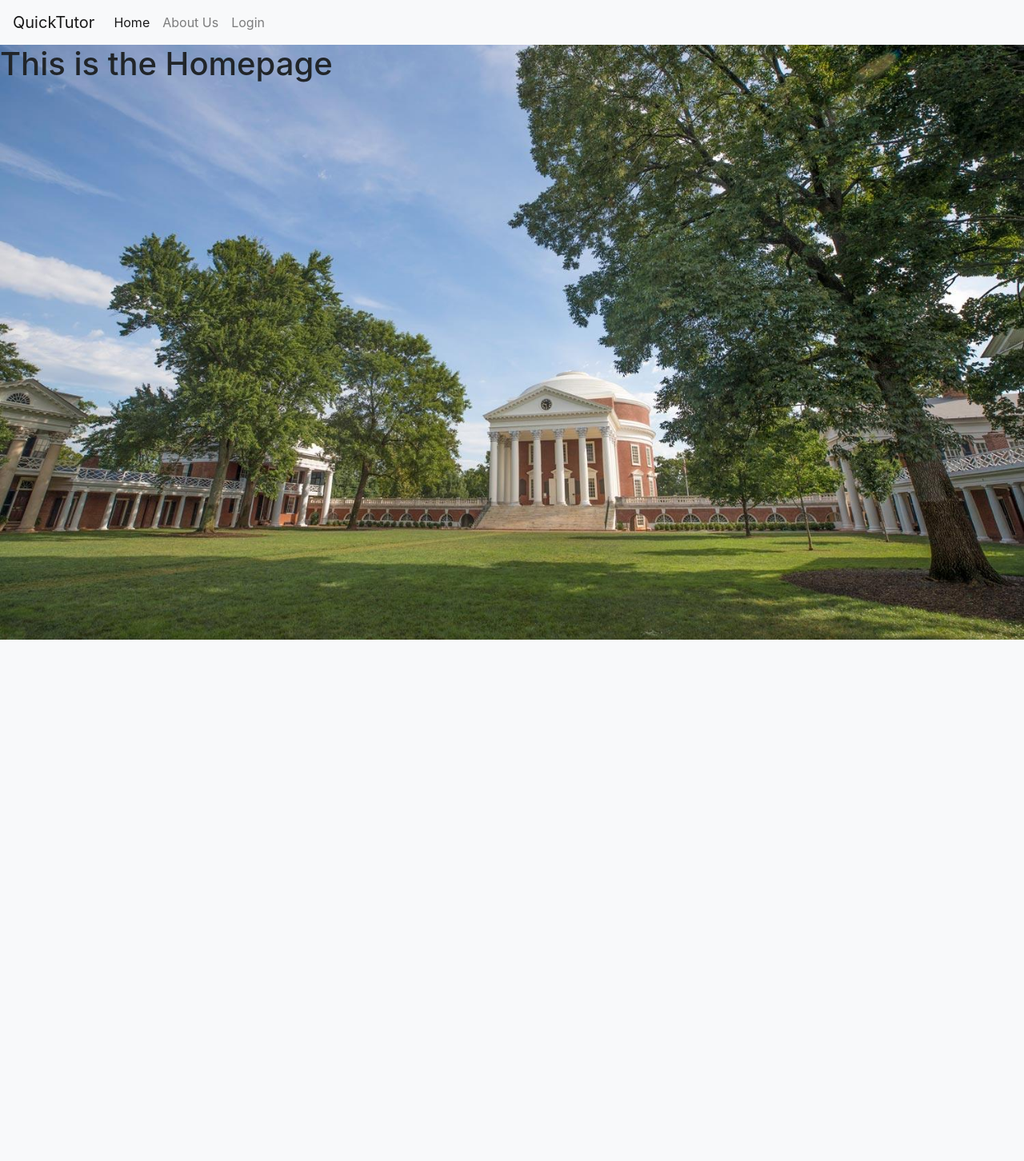
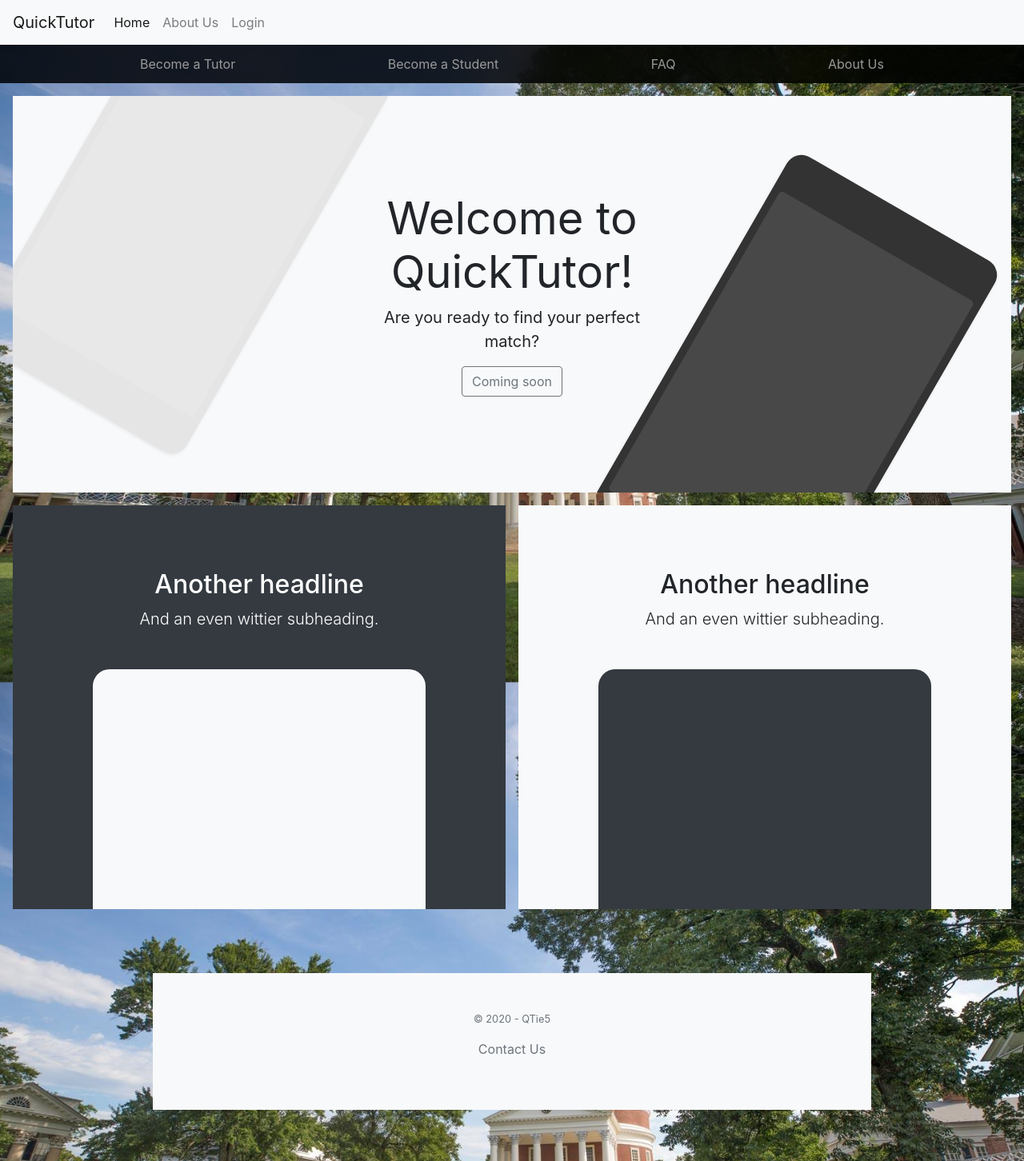
Before and after one commit to jam3gw/QuickTutorApp, a Django app: page / in a window 1280 px wide. Shown: the whole page at 80% size. Before the commit the page ends 800 px from the top, so only its background shows below. Run offline with Django 3.2, Linux system fonts and the light colour scheme; some libraries are stand-ins or nearby versions.

Commit message:
Used bootstrap "product" model for basic homepage structure

```diff
--- a/QuickTutor/static/homepage_style.css
+++ b/QuickTutor/static/homepage_style.css
@@ -1,8 +1,79 @@
-li link {
-    color: green;
-}
-
 body {
     background: url('images/tundy.jpg') no-repeat center center fixed;
     background-size: cover;
 }
+
+.container {
+    max-width: 960px;
+  }
+
+  /*
+   * Custom translucent site header
+   */
+
+  .site-header {
+    background-color: rgba(0, 0, 0, .85);
+    -webkit-backdrop-filter: saturate(180%) blur(20px);
+    backdrop-filter: saturate(180%) blur(20px);
+  }
+  .site-header a {
+    color: #999;
+    transition: ease-in-out color .15s;
+  }
+  .site-header a:hover {
+    color: #fff;
+    text-decoration: none;
+  }
+
+  /*
+   * Dummy devices (replace them with your own or something else entirely!)
+   */
+
+  .product-device {
+    position: absolute;
+    right: 10%;
+    bottom: -30%;
+    width: 300px;
+    height: 540px;
+    background-color: #333;
+    border-radius: 21px;
+    -webkit-transform: rotate(30deg);
+    transform: rotate(30deg);
+  }
+
+  .product-device::before {
+    position: absolute;
+    top: 10%;
+    right: 10px;
+    bottom: 10%;
+    left: 10px;
+    content: "";
+    background-color: rgba(255, 255, 255, .1);
+    border-radius: 5px;
+  }
+
+  .product-device-2 {
+    top: -25%;
+    right: auto;
+    bottom: 0;
+    left: 5%;
+    background-color: #e5e5e5;
+  }
+
+
+  /*
+   * Extra utilities
+   */
+
+  .flex-equal > * {
+    -ms-flex: 1;
+    flex: 1;
+  }
+  @media (min-width: 700px) {
+    .flex-md-equal > * {
+      -ms-flex: 1;
+      flex: 1;
+    }
+  }
+
+  .overflow-hidden { overflow: hidden; }
--- a/QuickTutor/templates/QuickTutor/homepage.html
+++ b/QuickTutor/templates/QuickTutor/homepage.html
@@ -22,4 +22,51 @@
       </ul>
     </div>
   </nav>
-<h1>This is the Homepage</h1>
+
+<nav class="site-header sticky-top py-1">
+  <div class="container d-flex flex-column flex-md-row justify-content-between">
+    <a class="py-2 d-none d-md-inline-block" href="#">Become a Tutor</a>
+    <a class="py-2 d-none d-md-inline-block" href="#">Become a Student</a>
+    <a class="py-2 d-none d-md-inline-block" href="#">FAQ</a>
+    <a class="py-2 d-none d-md-inline-block" href="#">About Us</a>
+  </div>
+</nav>
+
+<div class="position-relative overflow-hidden p-3 p-md-5 m-md-3 text-center bg-light">
+  <div class="col-md-5 p-lg-5 mx-auto my-4">
+    <h1 class="display-4 font-weight-normal"> Welcome to QuickTutor!</h1>
+    <p class="lead font-weight-normal">Are you ready to find your perfect match?</p>
+    <a class="btn btn-outline-secondary" href="#">Coming soon</a>
+  </div>
+  <div class="product-device shadow-sm d-none d-md-block"></div>
+  <div class="product-device product-device-2 shadow-sm d-none d-md-block"></div>
+</div>
+
+<div class="d-md-flex flex-md-equal w-100 my-md-3 pl-md-3">
+  <div class="bg-dark mr-md-3 pt-3 px-3 pt-md-5 px-md-5 text-center text-white overflow-hidden">
+    <div class="my-3 py-3">
+      <h2 class="display-5">Another headline</h2>
+      <p class="lead">And an even wittier subheading.</p>
+    </div>
+    <div class="bg-light shadow-sm mx-auto" style="width: 80%; height: 300px; border-radius: 21px 21px 0 0;"></div>
+  </div>
+  <div class="bg-light mr-md-3 pt-3 px-3 pt-md-5 px-md-5 text-center overflow-hidden">
+    <div class="my-3 p-3">
+      <h2 class="display-5">Another headline</h2>
+      <p class="lead">And an even wittier subheading.</p>
+    </div>
+    <div class="bg-dark shadow-sm mx-auto" style="width: 80%; height: 300px; border-radius: 21px 21px 0 0;"></div>
+  </div>
+</div>
+
+<footer class="container py-5">
+  <div class="position-relative overflow-hidden p-3 p-md-5 m-md-3 text-center bg-light">
+    <div class="col-md-5 mx-auto my-0">
+  <div class="row">
+    <div class="col-12 col-md">
+      <small class="d-block mb-3 text-muted">&copy; 2020 - QTie5</small>
+      <ul class="list-unstyled text-small">
+        <li><a class="text-muted" href="#">Contact Us</a></li>
+      </ul>
+    </div>
+</footer>
```
Also changed, not shown: mysite/settings.py (+3 -11 lines).
